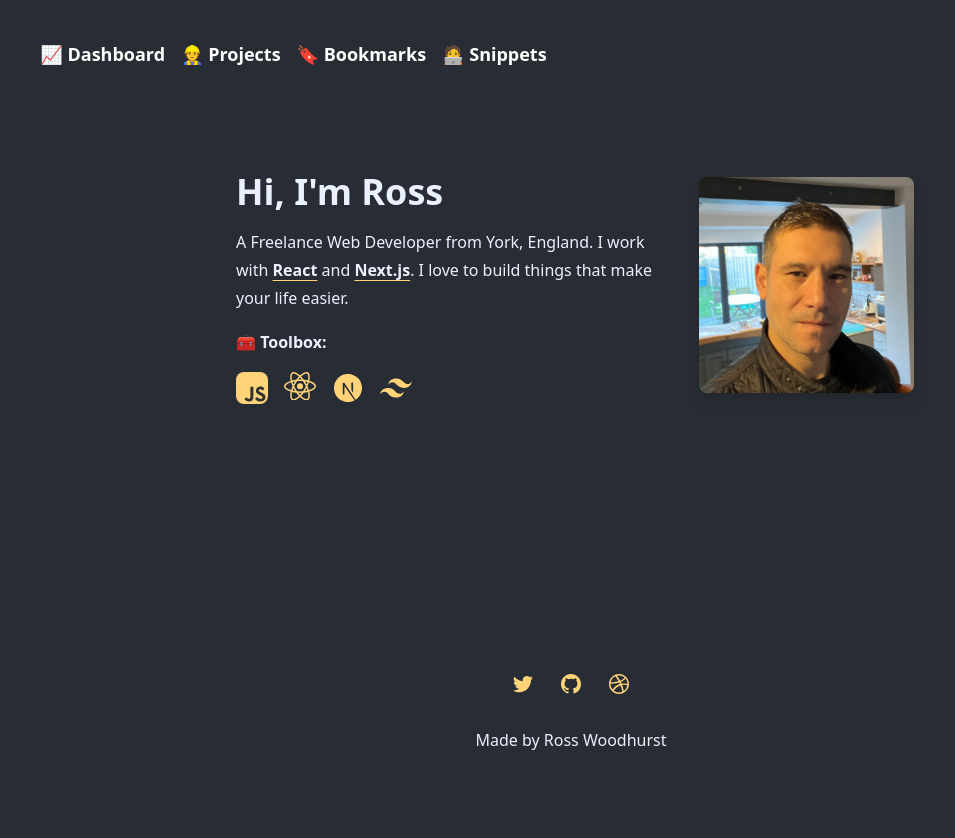
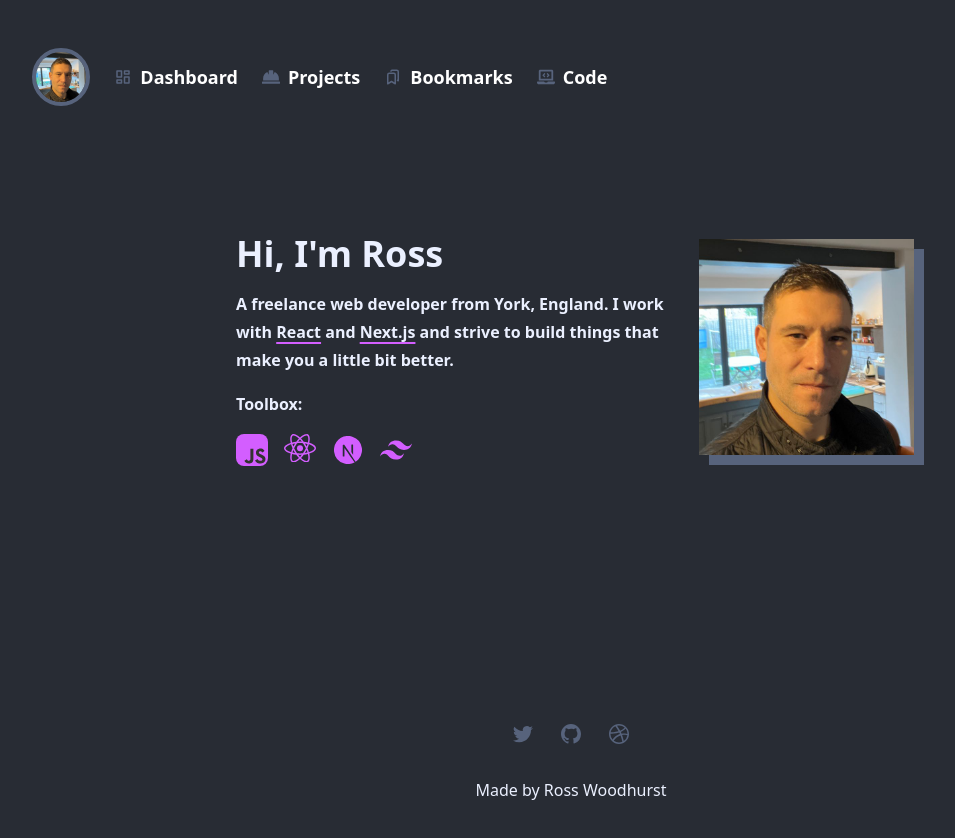
Before and after one commit to r0ss1/rossicodes, a Next.js app: page / in a window 1280 px wide. Shown: the top 838 px of the page, without its empty margins (69-1024 px from the left). Before the commit the page ends 800 px from the top, so only its background shows below. Built offline with nearby package versions, Linux system fonts and the light colour scheme.

Commit message:
updated nav and design

```diff
--- a/components/footer.js
+++ b/components/footer.js
@@ -2,7 +2,7 @@ import React from 'react'
 
 function footer() {
 
-    let iconColor = '#ffd479'
+    let iconColor = '#57637c'
 
     const navigation = {
         main: [
--- a/components/navbar.js
+++ b/components/navbar.js
@@ -1,21 +1,47 @@
-import React from 'react'
+import Link from 'next/link'
+import Image from 'next/image';
+import { TbLayoutDashboard, TbBookmarks } from 'react-icons/tb';
+import { FaHardHat, FaLaptopCode } from 'react-icons/fa';
 
 function navbar() {
+
+  const iconColor = '#57637c'
+
   return (
-    <div className="w-11/12 mt-4 mx-auto px-6 sm:px-12 py-6 flex flex-col items-center sm:flex-row sm:justify-between">
-        <div className="text-base md:text-lg font-bold mt-4 sm:mt-0">
-            <a className="p-2 hover:bg-yellow-300" to="#">
-                📈 Dashboard
+    <div className="w-11/12 md:gap-4 my-6 mx-auto px-6 sm:px-12 py-6 flex flex-col md:justify-start items-center sm:flex-row sm:justify-center">
+      <div className="flex-shrink-0 border border-4 border-grey-300 hover:border-grey-50 overflow-hidden rounded-full flex items-center">
+      <Link href='/'>
+            <Image
+              className="lg:hidden"
+              src='/rossi.jpg'
+              alt="Rossi"
+              width={50}
+              height={50}
+              objectFit="cover"
+          />
+      </Link>
+        </div>
+        <div className="flex text-center md:text-lg font-bold mt-4 sm:mt-0">
+            <Link href='/dashboard'>
+            <a className="flex items-center p-2 rounded-lg hover:bg-grey-50">
+            <TbLayoutDashboard stroke={iconColor}/> <p className='px-2 hidden md:block'>Dashboard</p>
             </a>
-            <a className="p-2 hover:bg-yellow-300" to="#">
-                👷 Projects
+            </Link>
+            <Link href='/projects'>
+            <a className="flex items-center p-2 rounded-lg hover:bg-grey-50">
+            <FaHardHat fill={iconColor}/> <p className='px-2 hidden md:block'>Projects</p>
             </a>
-            <a className="p-2 hover:bg-yellow-300" to="#">
-                🔖 Bookmarks
+            </Link>
+            <Link href='/bookmarks'>
+            <a className="flex items-center p-2 rounded-lg hover:bg-grey-50">
+            <TbBookmarks stroke={iconColor}/> <p className='px-2 hidden md:block'>Bookmarks</p>
             </a>
-            <a className="p-2 hover:bg-yellow-300" to="#">
-                🧑‍💻 Snippets
+            </Link>
+            <Link href='/code'>
+            <a className="flex items-center p-2 rounded-lg hover:bg-grey-50">
+            <FaLaptopCode fill={iconColor}/> <p className='px-2 hidden md:block'>Code</p>
             </a>
+            </Link>
         </div>
     </div>
   )
--- a/package.json
+++ b/package.json
@@ -11,7 +11,8 @@
     "framer-motion": "^6.3.11",
     "next": "12.1.6",
     "react": "18.1.0",
-    "react-dom": "18.1.0"
+    "react-dom": "18.1.0",
+    "react-icons": "^4.4.0"
   },
   "devDependencies": {
     "@svgr/webpack": "^6.2.1",
--- /dev/null
+++ b/pages/bookmarks.js
@@ -0,0 +1,5 @@
+function Bookmarks() {
+    return <div>Bookmarks</div>
+  }
+
+  export default Bookmarks
--- /dev/null
+++ b/pages/code.js
@@ -0,0 +1,5 @@
+function Code() {
+    return <div>Code</div>
+  }
+
+  export default Code
--- /dev/null
+++ b/pages/dashboard.js
@@ -0,0 +1,6 @@
+
+function Dashboard() {
+    return <div>Dashboard</div>
+  }
+
+  export default Dashboard
--- a/pages/index.js
+++ b/pages/index.js
@@ -6,18 +6,18 @@ import TailwindIcon from '../components/tailwind.js'
 
 
 export default function Home() {
-  let iconColor = '#ffd479'
+  let iconColor = '#D35EFF'
 
   return (
-    <div className="flex flex-col items-center gap-12 pb-44 pt-16 md:flex-row-reverse md:gap-6 md:pt-20">
+    <div className="flex flex-col items-center gap-12 pb-44 pt-6 md:flex-row-reverse md:gap-6 md:pt-20">
       <div className="group relative flex h-40 w-40 items-center justify-center md:h-52 md:w-52 md:flex-1">
-        <div className="overflow-hidden drop-shadow-lg">
+        <div className="overflow-hidden drop-shadow-[10px_10px_0px_rgba(87,99,124,1)]">
           <Image
             src="/rossi.jpg"
             alt="Ross Woodhurst"
             width={250}
             height={250}
-            className="rounded-lg overflow-hidden"
+            className="overflow-hidden"
           />
           </div>
       </div>
@@ -26,13 +26,12 @@ export default function Home() {
         <h1 className="text-4xl font-extrabold">
           Hi, I&#39;m Ross
         </h1>
-        <p className="text-center leading-7 md:text-left">
-          A Freelance Web Developer from York, England. I work with <span className="underline underline-offset-4 decoration-yellow-50"><b>React</b></span> and <span className="underline underline-offset-4 decoration-yellow-50"><b>Next.js</b></span>.
-          I love to build things that make your life easier.
+        <p className="text-center font-bold leading-7 md:text-left">
+          A freelance web developer from York, England. I work with <span className="underline underline-offset-4 decoration-2 decoration-purple-50">React</span> and <span className="underline decoration-2 underline-offset-4 decoration-purple-50">Next.js</span> and strive to build things that make you a little bit better.
         </p>
 
         <div className="flex flex-col items-center gap-4 md:items-start">
-          <p className="text-center leading-7 md:text-left"><b>🧰 Toolbox:</b></p>
+          <p className="text-center font-bold leading-7 md:text-left">Toolbox:</p>
           <div className="flex gap-4">
             <div className='w-8 h-8 rounded-lg overflow-hidden'>
               <JsIcon currentColor={iconColor}/>
--- /dev/null
+++ b/pages/projects.js
@@ -0,0 +1,5 @@
+function Projects() {
+    return <div>Projects</div>
+  }
+
+  export default Projects
--- a/tailwind.config.js
+++ b/tailwind.config.js
@@ -8,12 +8,23 @@ module.exports = {
   theme: {
     extend: {
       colors: {
+        purple: {
+          50: '#D35EFF',
+        },
+        blue: {
+          50: '#5E97FF',
+        },
+        green: {
+          50: '#45FFAF',
+        },
         yellow: {
           50: '#ffd479;',
         },
         grey: {
           50: '#1c1e24',
           100: '#d0d5df',
+          200: '#282c34',
+          300: '#57637c',
         },
       },
       plugins: [],
```
Also changed, not shown: 1 other file (tests, documents, lock files or other folders).
